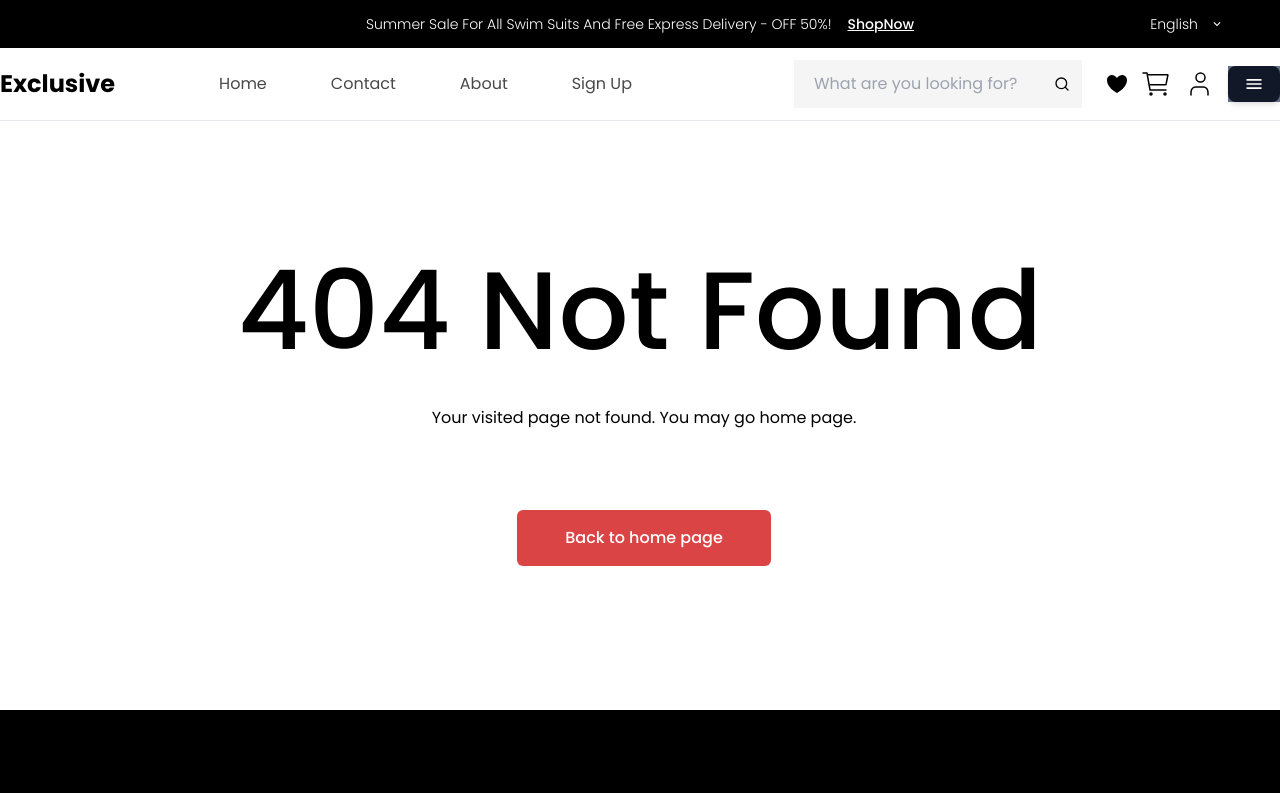
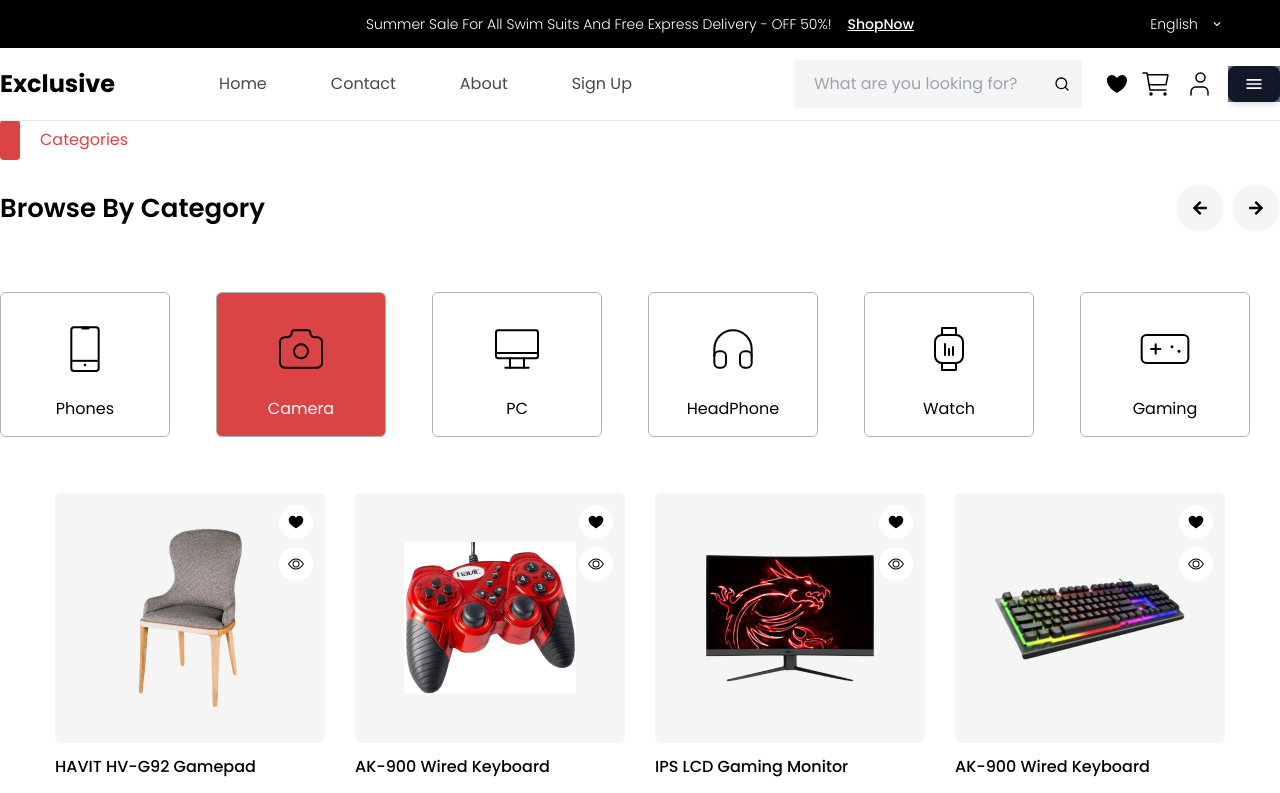
Before and after one commit to NguyenMinhToan003/Ecommerce_project, a React (Vite) app: page /catalory/camera in a window 1280 px wide. Shown: the top 793 px of the page. Built offline with nearby package versions, Linux system fonts and the light colour scheme.

Commit message:
catagory part 2

```diff
--- a/src/Router/AppRouter.jsx
+++ b/src/Router/AppRouter.jsx
@@ -11,9 +11,10 @@ import Cart from '../component/Cart/Cart';
 import Detail from '../component/Detail/Detail';
 import Billing from '../component/Billing/Billing';
 import PrivateRoute from './PrivateRouter';
-import UploadProduct from '../component/ViewListProduct/ViewListProduct';
+import UploadProduct from '../component/UploadProduct/UploadProduct';
 import MissRouter from './MissRouter';
-import ViewListProduct from '../component/Catalory/Catalory';
+import ViewListProduct from '../component/ViewListProduct/ViewListProduct';
+import Catalory from '../component/Catalory/Catalory';
 const AppRouter = () => {
 	return (
 		<Routes>
@@ -36,11 +37,30 @@ const AppRouter = () => {
 						</PrivateRoute>
 					}
 				/>
-				<Route
-					path='/catalory/phone'
-					element={<ViewListProduct catalory={'phone'} />}
-				/>
 				<Route path='detail' element={<Detail />} />
+				<Route path='catalory' element={<Catalory />}>
+					<Route
+						path='phone'
+						element={<ViewListProduct catalory={'phone'} />}
+					/>
+					<Route
+						path='camera'
+						element={<ViewListProduct catalory={'camera'} />}
+					/>
+					<Route path='pc' element={<ViewListProduct catalory={'pc'} />} />
+					<Route
+						path='headphone'
+						element={<ViewListProduct catalory={'headphone'} />}
+					/>
+					<Route
+						path='watch'
+						element={<ViewListProduct catalory={'watch'} />}
+					/>
+					<Route
+						path='gaming'
+						element={<ViewListProduct catalory={'gaming'} />}
+					/>
+				</Route>
 				<Route
 					path='account'
 					element={
--- a/src/assets/Icons/CataCamera.jsx
+++ b/src/assets/Icons/CataCamera.jsx
@@ -10,14 +10,14 @@ const CataCamera = (props) => {
 			<g clip-path='url(#clip0_922_6)'>
 				<path
 					d='M11.6667 16.3334H14C15.2377 16.3334 16.4247 15.8417 17.2998 14.9665C18.175 14.0914 18.6667 12.9044 18.6667 11.6667C18.6667 11.0479 18.9125 10.4544 19.3501 10.0168C19.7877 9.57921 20.3812 9.33337 21 9.33337H35C35.6188 9.33337 36.2123 9.57921 36.6499 10.0168C37.0875 10.4544 37.3333 11.0479 37.3333 11.6667C37.3333 12.9044 37.825 14.0914 38.7002 14.9665C39.5753 15.8417 40.7623 16.3334 42 16.3334H44.3333C45.571 16.3334 46.758 16.825 47.6332 17.7002C48.5083 18.5754 49 19.7624 49 21V42C49 43.2377 48.5083 44.4247 47.6332 45.2999C46.758 46.175 45.571 46.6667 44.3333 46.6667H11.6667C10.429 46.6667 9.242 46.175 8.36683 45.2999C7.49167 44.4247 7 43.2377 7 42V21C7 19.7624 7.49167 18.5754 8.36683 17.7002C9.242 16.825 10.429 16.3334 11.6667 16.3334'
-					stroke={color}
+					stroke='black'
 					stroke-width='2'
 					stroke-linecap='round'
 					stroke-linejoin='round'
 				/>
 				<path
 					d='M28 37.3334C31.866 37.3334 35 34.1994 35 30.3334C35 26.4674 31.866 23.3334 28 23.3334C24.134 23.3334 21 26.4674 21 30.3334C21 34.1994 24.134 37.3334 28 37.3334Z'
-					stroke={color}
+					stroke='black'
 					stroke-width='2'
 					stroke-linecap='round'
 					stroke-linejoin='round'
@@ -25,7 +25,7 @@ const CataCamera = (props) => {
 			</g>
 			<defs>
 				<clipPath id='clip0_922_6'>
-					<rect width='56' height='56' fill={color} />
+					<rect width='56' height='56' fill='black' />
 				</clipPath>
 			</defs>
 		</svg>
--- a/src/component/Account/Account.css
+++ b/src/component/Account/Account.css
@@ -20,6 +20,3 @@
 		@apply px-4 py-[13px] rounded-sm bg-[#f5f5f5] w-full min-w-[330px];
 	}
 }
-.active {
-	color: #db4444;
-}
--- /dev/null
+++ b/src/component/Catalory/Catalory.css
@@ -0,0 +1,4 @@
+.peer .active{
+  background-color: #db4444 !important;
+  color:white   !important;
+}
--- a/src/component/Catalory/Catalory.jsx
+++ b/src/component/Catalory/Catalory.jsx
@@ -5,7 +5,8 @@ import CataPC from '../../assets/icons/CataPC';
 import CataHeadPhone from '../../assets/icons/CataHeadPhone';
 import CataWatch from '../../assets/icons/CataWatch';
 import CataGamimg from '../../assets/icons/CataGamimg';
-import { NavLink } from 'react-router-dom';
+import { NavLink, Outlet } from 'react-router-dom';
+import './Catalory.css';
 const Catalory = () => {
 	const list = [
 		{
@@ -18,25 +19,26 @@ const Catalory = () => {
 			icon: <CataCamera color={'black'} />,
 			link: '/catalory/camera',
 		},
-		{ title: 'PC', icon: <CataPC color={'black'} />, link: 'catalory/pc' },
+		{ title: 'PC', icon: <CataPC color={'black'} />, link: '/catalory/pc' },
 		{
 			title: 'HeadPhone',
 			icon: <CataHeadPhone color={'black'} />,
-			link: 'catalory/headphone',
+			link: '/catalory/headphone',
 		},
 		{
 			title: 'Watch',
 			icon: <CataWatch color={'black'} />,
-			link: 'catalory/watch',
+			link: '/catalory/watch',
 		},
 		{
 			title: 'Gaming',
 			icon: <CataGamimg color={'black'} />,
-			link: 'catalory/gaming',
+			link: '/catalory/gaming',
 		},
 	];
+
 	return (
-		<div className='container mx-auto mt-11 flex flex-col'>
+		<div className='container mx-auto mt-24 flex flex-col'>
 			<div className='h-10 flex items-center gap-5 mb-6'>
 				<div className='h-full w-5 bg-[#db4444] rounded'></div>
 				<div className='text-[#db4444]'>Categories</div>
@@ -53,13 +55,13 @@ const Catalory = () => {
 				</div>
 			</div>
 			<div>
-				<ul className='grid grid-cols-6 gap-4 mt-[60px] max-w-full mx-auto'>
+				<ul className='grid xl:grid-cols-6  md:grid-cols-4 grid-cols-3  gap-4 mt-[60px] mx-auto'>
 					{list.map((item, index) => {
 						return (
-							<li key={`cata+${index}`}>
+							<li key={`cata+${index}`} className='peer'>
 								<NavLink
 									to={item.link}
-									className='flex flex-col items-center justify-center w-[170px] h-[145px] border border-[#b3b3b3] text-black rounded-md bg-transparent hover:bg-[#db4444] hover:text-white'>
+									className='flex flex-col items-center justify-center w-[170px] h-[145px] border border-[#b3b3b3] text-black rounded-md bg-transparent hover:bg-[#db4444] hover:text-white '>
 									<div className='w-20 h-20 flex justify-center items-center'>
 										{item.icon}
 									</div>
@@ -70,6 +72,7 @@ const Catalory = () => {
 					})}
 				</ul>
 			</div>
+			<Outlet />
 		</div>
 	);
 };
--- a/src/component/UploadProduct/UploadProduct.jsx
+++ b/src/component/UploadProduct/UploadProduct.jsx
@@ -40,15 +40,12 @@ const UploadProduct = () => {
 		}
 		setSize(arr);
 	};
-	const handleColor = (value) => {
-		let colorset = color;
-		colorset.push(value);
-		setColor(colorset);
-	};
 
 	const handleSubmit = async () => {
+		size.length === 0 && toast.error('Size is required.');
 		let formData = new FormData();
 		formData.append('name', name);
+		formData.append('size', size.join(', '));
 		formData.append('price', price);
 		formData.append('category', category);
 		formData.append('detail', detail);
@@ -114,11 +111,11 @@ const UploadProduct = () => {
 									imagePreview.map((item, index) => {
 										return (
 											<li
-												className='h-28 w-24 bg-black rounded-md relative'
+												className='h-28 w-24 rounded-md relative'
 												key={`image${index}`}>
 												<VscError
 													title='remove'
-													className='absolute  text-[#db4444] cursor-pointer -top-1 -left-1 rounded-full bg-white'
+													className='absolute  text-[#db4444] cursor-pointer -top-1 -left-1 rounded-full bg-white scale-125'
 													onClick={() => handlerRemoveImage(index)}
 												/>
 												<img
--- /dev/null
+++ b/src/component/ViewListProduct/ItemProduct.jsx
@@ -0,0 +1,29 @@
+import { GoHeartFill } from 'react-icons/go';
+import { BsEye } from 'react-icons/bs';
+import IconStar from '../../assets/icons/IconStar';
+const ItemProduct = ({ product }) => {
+	return (
+		<div className='w-[270px] h-[322px] flex flex-col justify-between mb-[30px]'>
+			<div className='bg-[#f5f5f5] flex justify-center items-center h-[250px] rounded-md relative'>
+				<img src={product.image} alt={product.name} />
+				<div className='absolute top-3 right-3 flex flex-col gap-2'>
+					<div className='w-[34px] h-[34px] rounded-full flex justify-center items-center bg-white '>
+						<GoHeartFill />
+					</div>
+					<div className='w-[34px] h-[34px] rounded-full flex justify-center items-center bg-white '>
+						<BsEye />
+					</div>
+				</div>
+			</div>
+
+			<h2 className='text-[16px] font-medium'>{product.name}</h2>
+			<div className='flex gap-2 items-center'>
+				<span className='text-[#db4444] text-[16px] font-medium '>
+					${product.price}
+				</span>
+				<IconStar count={product.star} />
+			</div>
+		</div>
+	);
+};
+export default ItemProduct;
--- a/src/component/ViewListProduct/ViewListProduct.jsx
+++ b/src/component/ViewListProduct/ViewListProduct.jsx
@@ -1,5 +1,74 @@
+import Image from '../../assets/images/item1.jpg';
+import Image2 from '../../assets/images/item2.png';
+import Image3 from '../../assets/images/item3.png';
+import Image4 from '../../assets/images/item4.png';
+import ItemProduct from './ItemProduct';
 const ViewListProduct = (props) => {
 	const { catalory } = props;
-	return <div>{catalory}</div>;
+	const ls = [
+		{
+			image: Image2,
+			name: 'HAVIT HV-G92 Gamepad',
+			sale: 120,
+			price: 160,
+			star: 3,
+			view: 88,
+			counDown: 30,
+		},
+		{
+			image: Image,
+			name: 'AK-900 Wired Keyboard',
+			sale: 120,
+			price: 160,
+			star: 5,
+			view: 88,
+			counDown: 40,
+		},
+		{
+			image: Image3,
+			name: 'IPS LCD Gaming Monitor',
+			sale: 130,
+			price: 160,
+			star: 4,
+			view: 88,
+			counDown: 40,
+		},
+		{
+			image: Image4,
+			name: 'AK-900 Wired Keyboard',
+			sale: 120,
+			price: 160,
+			star: 5,
+			view: 88,
+			counDown: 40,
+		},
+
+		{
+			image: Image2,
+			name: 'HAVIT HV-G92 Gamepad',
+			sale: 120,
+			price: 160,
+			star: 3,
+			view: 88,
+			counDown: 30,
+		},
+
+		{
+			image: Image2,
+			name: 'HAVIT HV-G92 Gamepad',
+			sale: 120,
+			price: 160,
+			star: 3,
+			view: 88,
+			counDown: 30,
+		},
+	];
+	return (
+		<div className='mt-14 grid xl:grid-cols-4 lg:grid-cols-3 grid-cols-2 mx-auto items-center gap-[30px] '>
+			{ls.map((item, index) => {
+				return <ItemProduct product={item} />;
+			})}
+		</div>
+	);
 };
 export default ViewListProduct;
--- a/src/index.css
+++ b/src/index.css
@@ -21,3 +21,6 @@ input::-webkit-inner-spin-button {
 input[type='number'] {
 	-moz-appearance: textfield;
 }
+.active {
+	color: #db4444;
+}
--- a/src/services/ProductService.js
+++ b/src/services/ProductService.js
@@ -2,5 +2,8 @@ import axios from './setup';
 const UploadProductService = async (data) => {
 	return await axios.post('/uploadProduct', data);
 };
+const GetProductService = async (page, limit) => {
+	return await axios.get(`/getProduct?page=${page}&limit=${limit}`);
+};
 
-export { UploadProductService };
+export { UploadProductService, GetProductService };
```
